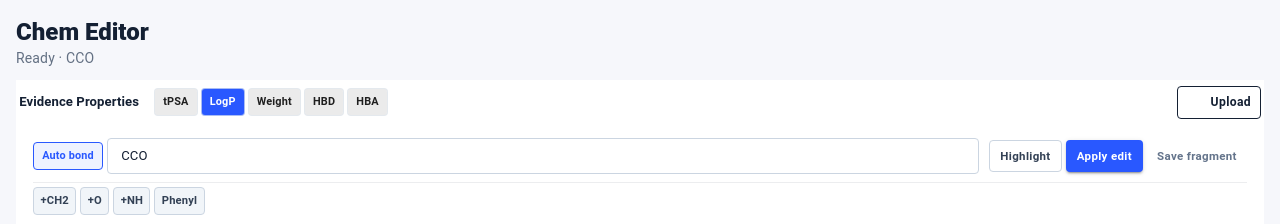
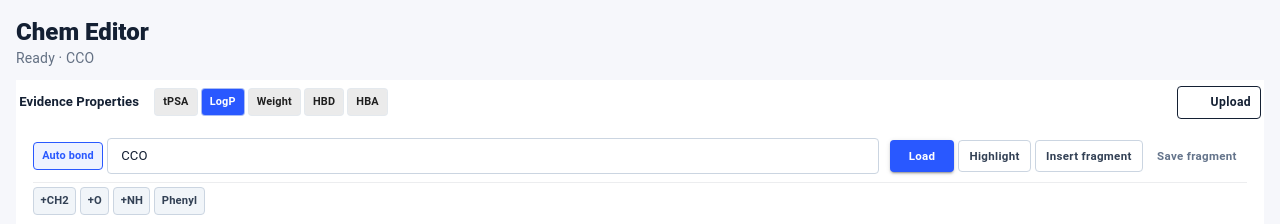
Before and after one commit to mi-6/chem-editor, a React (Vite) app: page / in a window 1280 px wide. Shown: the top 224 px of the page. Built offline with nearby package versions, Linux system fonts and the light colour scheme; no server answers; some icons are missing.

Commit message:
fix: run editor without default backend

```diff
--- a/client/StructureEvidenceEditor.tsx
+++ b/client/StructureEvidenceEditor.tsx
@@ -884,6 +884,33 @@ export const StructureEvidenceEditor = forwardRef<
     setFragmentStatus('Fragment removed from your saved library.');
   };
 
+  const loadFragmentInputAsStructure = async () => {
+    const structure = normalizeFragmentInput(fragmentInput);
+    if (!structure) {
+      setFragmentError('Type a SMILES or molfile before loading a structure.');
+      return;
+    }
+
+    setBusy(true);
+    setError(null);
+    setFragmentError(null);
+    setFragmentStatus(null);
+
+    try {
+      await loadStructure(structure);
+      await onSyncStructure?.(
+        isMolfile(structure)
+          ? { smiles: '', molfile: structure }
+          : { smiles: normalizeSmiles(structure), molfile: '' },
+      );
+      setFragmentStatus(`Loaded ${isMolfile(structure) ? 'molfile' : normalizeSmiles(structure)} as the active structure.`);
+    } catch (loadError) {
+      setFragmentError(getApiErrorMessage(loadError, 'That structure could not be loaded.'));
+    } finally {
+      setBusy(false);
+    }
+  };
+
   const insertFragment = async (fragment: FragmentOption) => {
     const payload = currentWorkingPayload;
     if (!payload.smiles && !payload.molfile) {
@@ -1019,13 +1046,23 @@ export const StructureEvidenceEditor = forwardRef<
                   onKeyDown={(event) => {
                     if (event.key === 'Enter') {
                       event.preventDefault();
-                      void runHighlightPreview();
+                      void loadFragmentInputAsStructure();
                     }
                   }}
                   sx={fragmentInputSx}
                 />
               </Stack>
               <Stack direction="row" spacing={0.55} useFlexGap flexWrap="wrap">
+                <Button
+                  variant="contained"
+                  disabled={busy || !normalizeFragmentInput(fragmentInput)}
+                  onClick={() => {
+                    void loadFragmentInputAsStructure();
+                  }}
+                  sx={miniPrimaryButtonSx}
+                >
+                  {busy ? 'Loading' : 'Load'}
+                </Button>
                 <Button
                   variant="outlined"
                   disabled={highlightBusy}
@@ -1037,7 +1074,7 @@ export const StructureEvidenceEditor = forwardRef<
                   {highlightBusy ? 'Highlighting' : 'Highlight'}
                 </Button>
                 <Button
-                  variant="contained"
+                  variant="outlined"
                   disabled={
                     fragmentBusyId !== null ||
                     !isInsertionReadyFragment(fragmentInput) ||
@@ -1052,9 +1089,9 @@ export const StructureEvidenceEditor = forwardRef<
                       smiles: normalizeFragmentInput(fragmentInput),
                     });
                   }}
-                  sx={miniPrimaryButtonSx}
+                  sx={miniButtonSx}
                 >
-                  {fragmentBusyId ? 'Applying edit' : 'Apply edit'}
+                  {fragmentBusyId ? 'Applying edit' : 'Insert fragment'}
                 </Button>
                 <Button
                   variant="text"
--- a/src/services/moleculeService.ts
+++ b/src/services/moleculeService.ts
@@ -8,7 +8,9 @@ type HighlightOptions = {
   propertyName?: string;
 };
 
-const API_BASE_URL = 'http://127.0.0.1:8000/api/v1';
+const viteEnv = (import.meta as ImportMeta & { env?: Record<string, string | undefined> }).env;
+const API_BASE_URL = viteEnv?.VITE_CHEM_API_BASE_URL?.trim().replace(/\/+$/, '') || '';
+const hasChemBackend = Boolean(API_BASE_URL);
 
 type ParsedAtom = {
   aromatic: boolean;
@@ -30,29 +32,6 @@ function sanitizeFragmentSmiles(smiles: string) {
     .replace(/\[\*:1\]/g, '')
     .replace(/\[\*:2\]/g, '')
     .replace(/^\.+|\.+$/g, '');
-}
-
-function buildLocalContributions(smiles: string, propertyName: string) {
-  const atoms = parseSmilesAtoms(smiles);
-  const propertyBias: Record<string, number> = {
-    hba: -0.28,
-    hbd: 0.32,
-    logp: 0.46,
-    molecular_weight: 0.22,
-    tpsa: -0.42,
-  };
-  const base = propertyBias[propertyName] ?? 0.18;
-
-  return atoms.map((atom, atomIndex) => {
-    const heteroShift = atom.element === 'O' || atom.element === 'N' ? -0.3 : 0.12;
-    const aromaticShift = atom.aromatic ? 0.08 : 0;
-    const raw = Number((base + heteroShift + aromaticShift + atomIndex * 0.015).toFixed(3));
-    return {
-      atom_index: atomIndex,
-      normalized: Math.max(-1, Math.min(1, raw)),
-      raw,
-    };
-  });
 }
 
 function findLocalMatches(smiles: string, query: string) {
@@ -86,6 +65,10 @@ function svgFor(label: string) {
 }
 
 async function postJson<T>(path: string, payload: unknown): Promise<T> {
+  if (!hasChemBackend) {
+    throw new Error('Chemistry backend is not configured.');
+  }
+
   const response = await fetch(`${API_BASE_URL}${path}`, {
     body: JSON.stringify(payload),
     headers: { 'Content-Type': 'application/json' },
@@ -98,6 +81,10 @@ async function postJson<T>(path: string, payload: unknown): Promise<T> {
 }
 
 async function postForm<T>(path: string, formData: FormData): Promise<T> {
+  if (!hasChemBackend) {
+    throw new Error('Chemistry backend is not configured.');
+  }
+
   const response = await fetch(`${API_BASE_URL}${path}`, {
     body: formData,
     method: 'POST',
@@ -167,16 +154,12 @@ export const moleculeService = {
     } catch {
       const matches = findLocalMatches(smiles, query);
       const matchedAtoms = Array.from(new Set(matches.flat()));
-      const contributions = buildLocalContributions(smiles, propertyName).filter((item) =>
-        matchedAtoms.includes(item.atom_index),
-      );
-
       return {
-        atom_contribution_svg: svgFor(query),
+        atom_contribution_svg: '',
         error: '',
         highlighted_svg: svgFor(`${query} in ${smiles || 'molfile'}`),
         matched_atoms: matchedAtoms,
-        matched_contributions: contributions,
+        matched_contributions: [],
         matches,
         num_matches: matches.length,
         property_name: propertyName,
```
